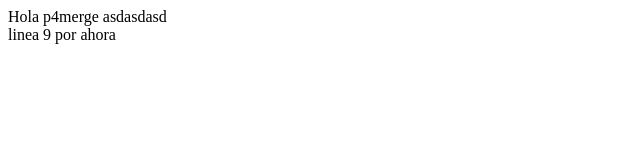
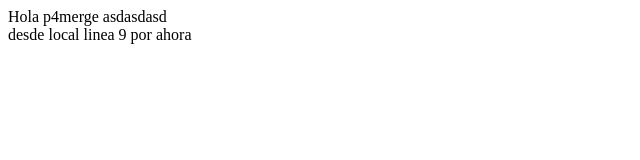
Before and after one commit to AlvaroHuanca/testp4merge, a plain HTML site: page index.html in a window 1280 px wide. Shown: the full height of the page, 0-640 px from the left. Drawn offline with Linux system fonts and the light colour scheme.

Commit message:
modify merge

```diff
--- a/index.html
+++ b/index.html
@@ -6,6 +6,7 @@
   </head>
   <body>
     Hola p4merge asdasdasd<br>
+    desde local
     linea 9 por ahora
   </body>
 </html>
```
Also changed, not shown: form.html (+2 -0 lines).
